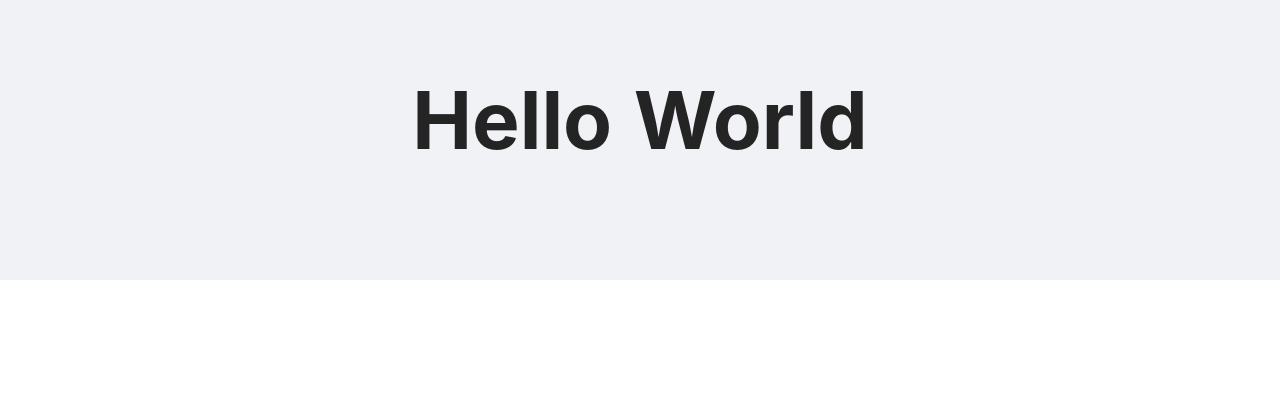
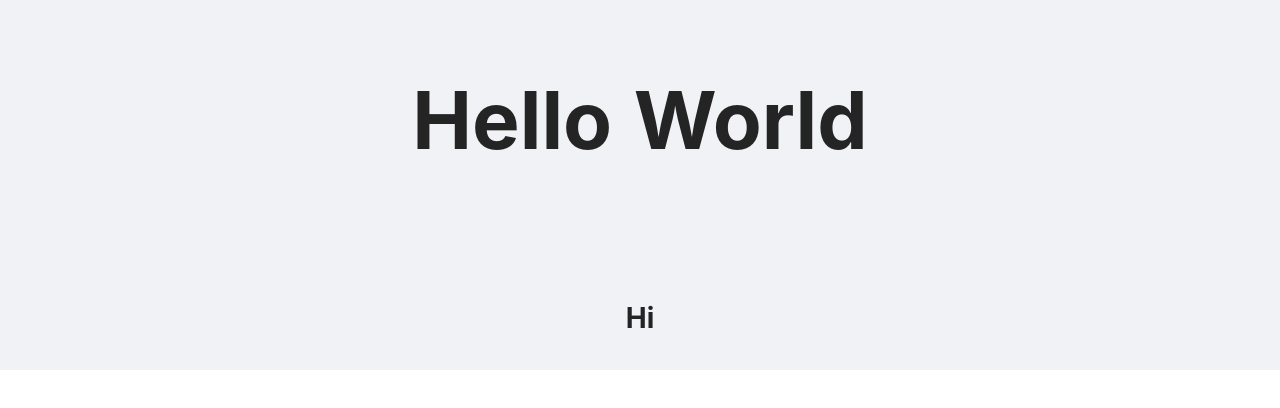
Before and after one commit to Selimology/recipe-website, a Next.js app: page / in a window 1280 px wide. Shown: the top 408 px of the page. Built offline with nearby package versions, Linux system fonts and the light colour scheme.

Commit message:
feat:  add placeholder footer

```diff
--- a/components/mainLayout/MainLayout.tsx
+++ b/components/mainLayout/MainLayout.tsx
@@ -3,6 +3,8 @@ import { theme } from '../../utils/theme';
 import { GlobalStyles } from '../../utils/globalStyles';
 import { Layout } from 'antd';
 import Head from 'next/head';
+import MainFooter from '../../components/mainLayout/MainFooter';
+
 const { Content } = Layout;
 
 const MainHead = ({ title }: { title: string }) => {
@@ -44,6 +46,7 @@ const MainLayout = ({ children, title }: Props) => {
       <GlobalStyles />
       <Layout>
         <Content>{children}</Content>
+        <MainFooter />
       </Layout>
     </ThemeProvider>
   );
--- /dev/null
+++ b/components/mainLayout/mainFooter.jsx
@@ -0,0 +1,17 @@
+import { Layout, Col, Row } from 'antd';
+
+const { Footer } = Layout;
+
+const MainFooter = () => {
+  return (
+    <Footer>
+      <Row gutter={{ xs: 8, sm: 16, md: 24, lg: 32 }}>
+        <Col span={24}>
+          <h1>Hi</h1>
+        </Col>
+      </Row>
+    </Footer>
+  );
+};
+
+export default MainFooter;
```
